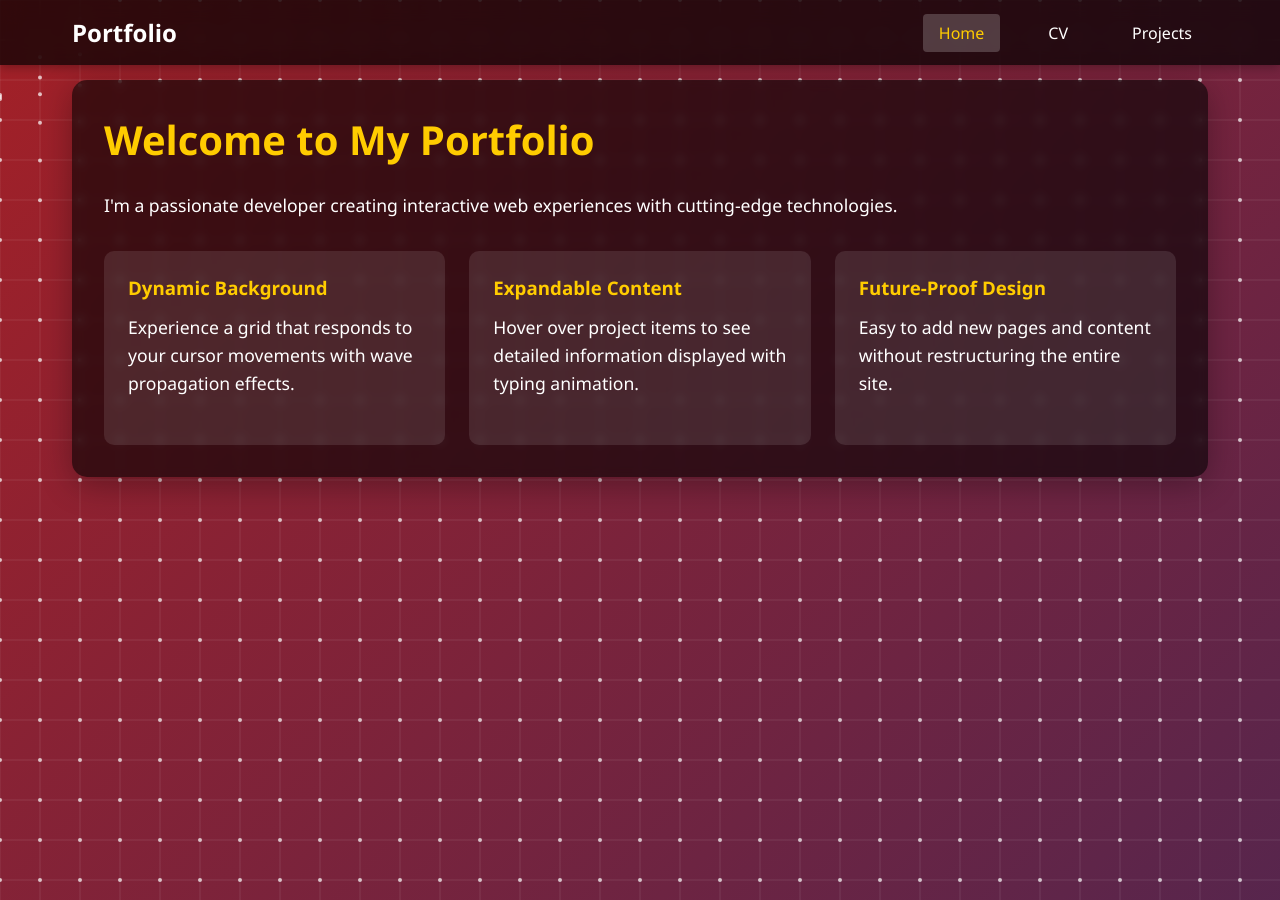
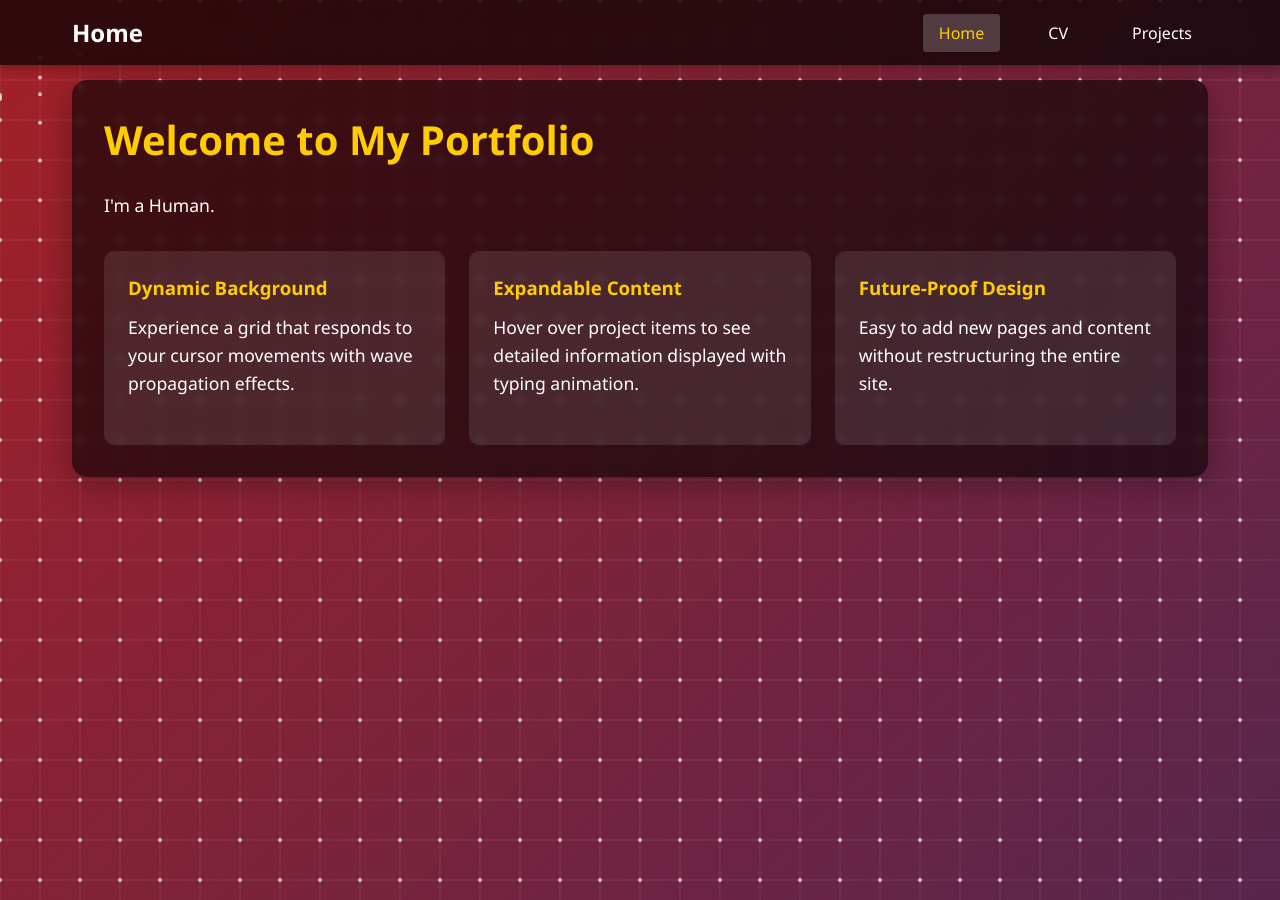
Before and after one commit to Will-McEniery/Will-McEniery.github.io, a Jekyll site: the page index.html, which Jekyll copies as it is, in a window 1280 px wide. Built offline with Jekyll 4.4.1, drawn with Linux system fonts in a browser that asks for light colours.

Commit message:
Update title and content in index.html

```diff
--- a/index.html
+++ b/index.html
@@ -3,7 +3,7 @@
 <head>
     <meta charset="UTF-8">
     <meta name="viewport" content="width=device-width, initial-scale=1.0">
-    <title>Interactive Portfolio Website</title>
+    <title>Will McEniery's Website</title>
     <link rel="stylesheet" href="styles.css">
 </head>
 <body>
@@ -11,7 +11,7 @@
     <nav class="navbar">
         <div class="nav-container">
             <div class="nav-logo">
-                <a href="#home">Portfolio</a>
+                <a href="#home">Home</a>
             </div>
             <ul class="nav-menu">
                 <li class="nav-item">
@@ -33,7 +33,7 @@
         <section id="home" class="section active">
             <div class="section-content">
                 <h1>Welcome to My Portfolio</h1>
-                <p>I'm a passionate developer creating interactive web experiences with cutting-edge technologies.</p>
+                <p>I'm a Human.</p>
                 <div class="home-features">
                     <div class="feature-card">
                         <h3>Dynamic Background</h3>
@@ -59,22 +59,22 @@
                     <div class="cv-section">
                         <h2>Experience</h2>
                         <div class="cv-item">
-                            <h3>Senior Web Developer</h3>
+                            <h3>ROLE</h3>
                             <p class="cv-date">2020 - Present</p>
-                            <p>Leading development of interactive web applications with modern JavaScript frameworks.</p>
+                            <p>DETAIL.</p>
                         </div>
                         <div class="cv-item">
-                            <h3>Frontend Developer</h3>
+                            <h3>ROLE2</h3>
                             <p class="cv-date">2017 - 2020</p>
-                            <p>Created responsive websites and web applications for various clients.</p>
+                            <p>DETAIL.</p>
                         </div>
                     </div>
                     <div class="cv-section">
                         <h2>Education</h2>
                         <div class="cv-item">
-                            <h3>Bachelor of Science in Computer Science</h3>
+                            <h3>Bachelor degree</h3>
                             <p class="cv-date">2013 - 2017</p>
-                            <p>University of Technology</p>
+                            <p>University name</p>
                         </div>
                     </div>
                 </div>
```
